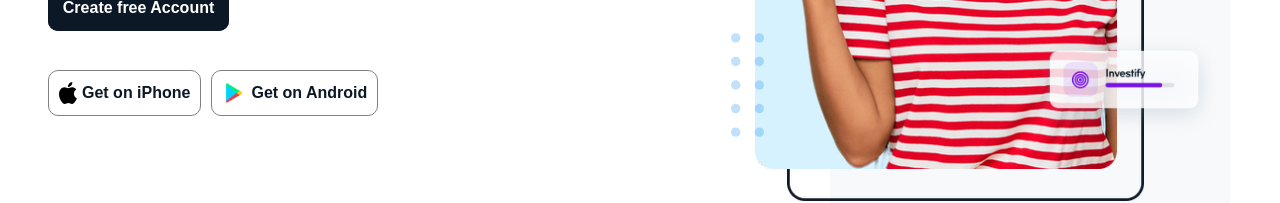
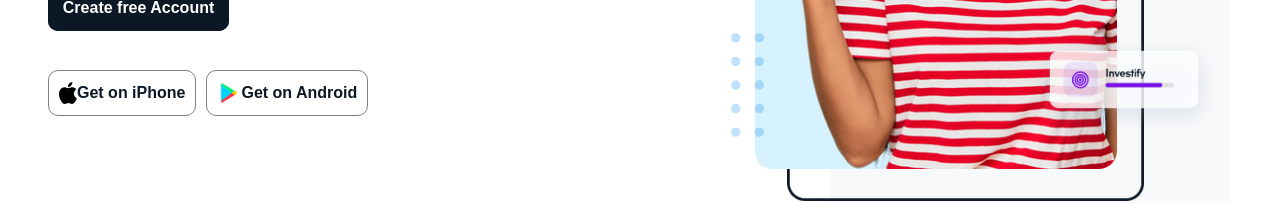
Before and after one commit to doiayokanmi/piggyVest, a React (Vite) app: page / in a window 1280 px wide. Shown: the part 655-858 px from the top of the page. Built offline with nearby package versions, Linux system fonts and the light colour scheme; a web font is replaced by a local one.

Commit message:
image problem resolved

```diff
--- a/src/App.css
+++ b/src/App.css
@@ -9,7 +9,7 @@
   --paddingValue: 1.4em 3em;
 }
 
-body {
+body, #root {
   overflow-x: hidden;
 }
 
@@ -122,7 +122,6 @@ i {
   display: flex;
   align-items: center;
   transition: .4s ease-in-out;
-  gap: 5px;
   color: #0C1825;
   text-decoration: none;
 }
```
